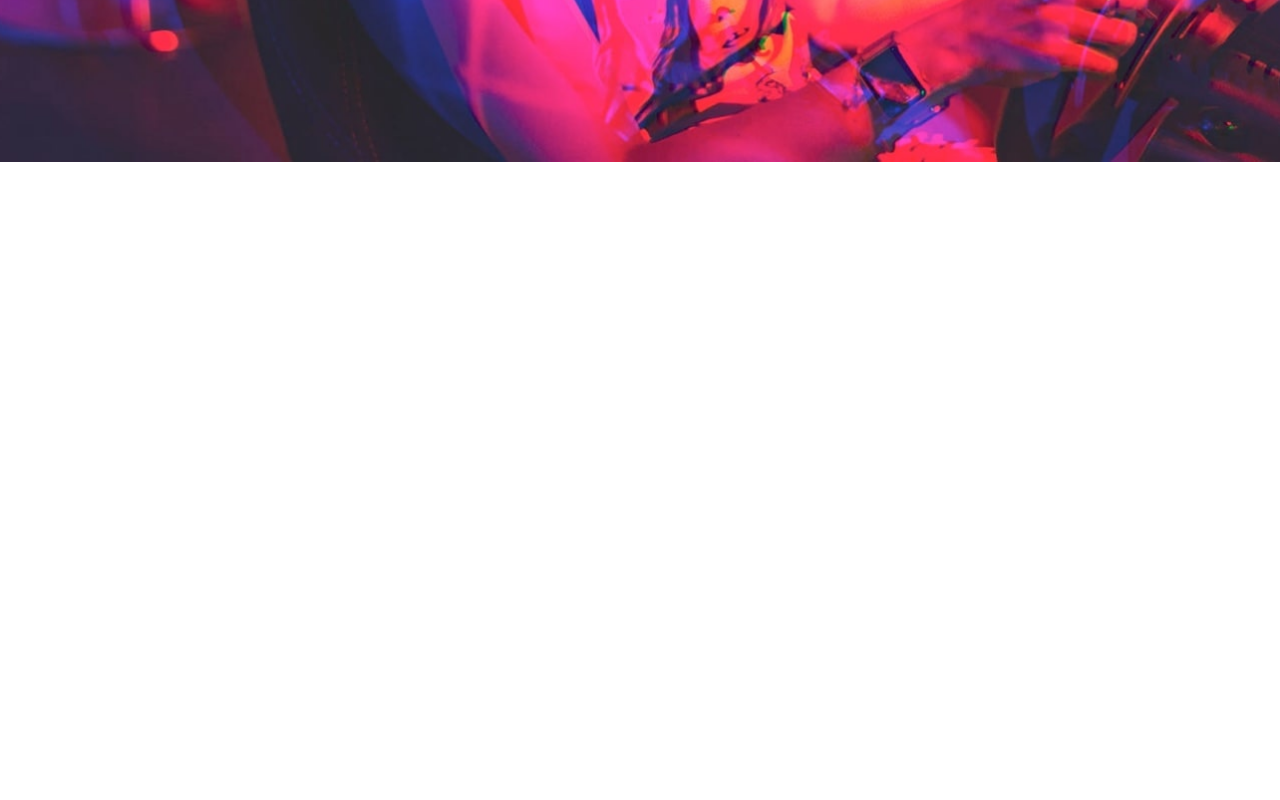
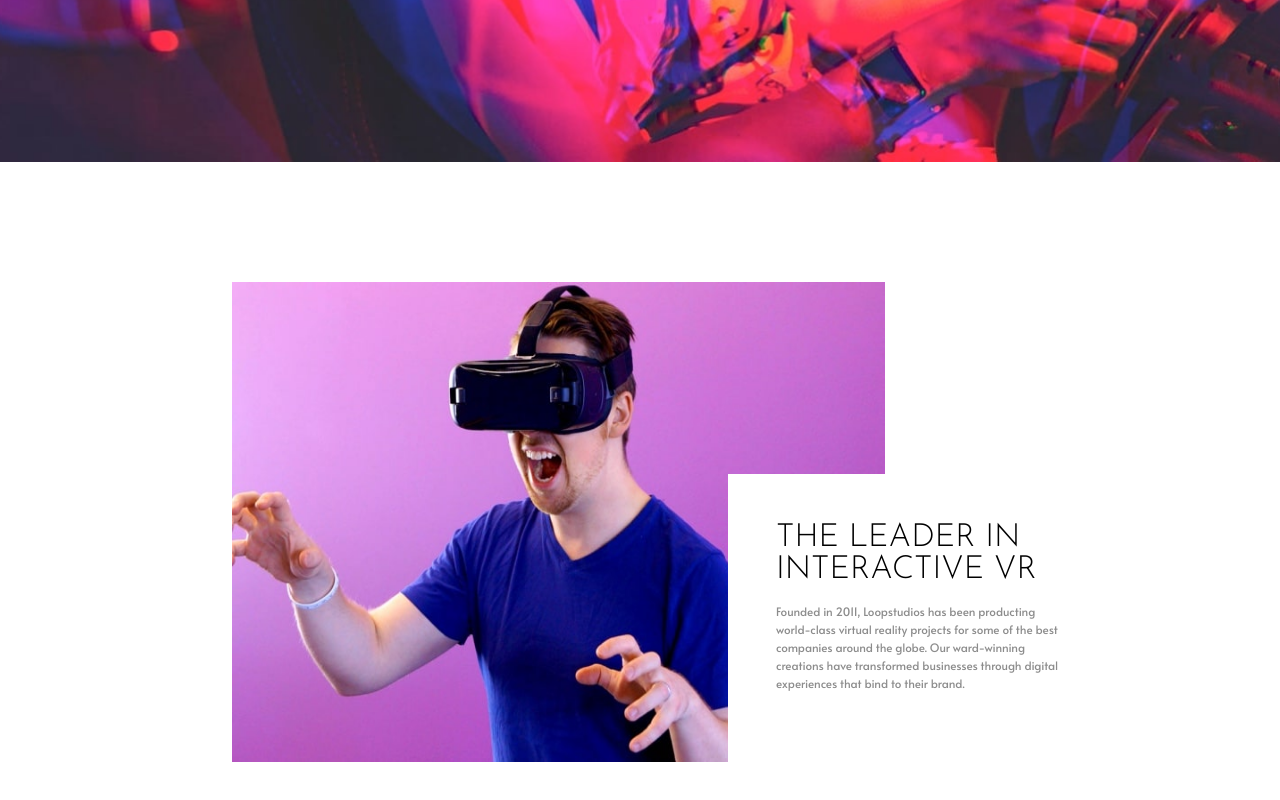
Before and after one commit to JPbyte/Loopstudio-React-Styled-components, a React (Create React App) app: page / in a window 1280 px wide. Shown: the part 486-1286 px from the top of the page. Before the commit the page ends 800 px from the top, so only its background shows below. Built offline with nearby package versions, Linux system fonts and the light colour scheme.

Commit message:
começando a criar o component grid creations

```diff
--- a/public/index.html
+++ b/public/index.html
@@ -2,7 +2,7 @@
 <html lang="pt-br">
 <head>
   <meta charset="utf-8" />
-  <link rel="icon" href="https://cdn-icons-png.flaticon.com/512/1068/1068754.png" />
+  <link rel="icon"  href="https://cdn-icons-png.flaticon.com/512/1068/1068754.png" />
   <meta name="viewport" content="width=device-width">
   <title>Loopstudio</title>
   <link rel="preconnect" href="https://fonts.googleapis.com">
--- a/src/App.js
+++ b/src/App.js
@@ -1,12 +1,16 @@
+import Creation from './home/creations/creation';
 import Home from './home/home';
+import Hero from './home/section-hero/hero';
 import GlobalStyle from './styles/GlobalStyle';
 
 
 function App() {
   return (
     <>
-      <GlobalStyle />
-      <Home />
+      <GlobalStyle/>
+      <Home/>
+      <Hero/>
+      <Creation/>
     </>
   );
 }
--- /dev/null
+++ b/src/home/creations/creation.jsx
@@ -0,0 +1,12 @@
+import React from "react";
+
+
+const Creation = () => {
+    return(
+        <section className="creations-grid">
+
+        </section>
+    )
+}
+
+export default Creation
--- a/src/home/header/header.jsx
+++ b/src/home/header/header.jsx
@@ -1,25 +1,32 @@
-import React from "react";
+import React, { useState } from "react";
 import logo from "../../images/logo.svg";
-import { HeaderL, HeaderUp } from "./style";
-import { TfiAlignRight } from "react-icons/tfi";
+import { HeaderL, HeaderUp, NavList } from "./style";
+import { TfiAlignCenter } from "react-icons/tfi";
+
 
 const Header = () => {
+
+    const [showMenu, setMenu] = useState(false);
+
+    function toggle(){
+        setMenu(!showMenu)
+    }
     return(
         <HeaderL>
             <HeaderUp>
                 <div className="img-logo">
                     <img src={logo} alt="logo"/>
-                    <TfiAlignRight size="2rem" color="white"/>
+                    <TfiAlignCenter onClick={toggle} size="2rem" color="white" cursor="pointer"/>
                 </div>
-                    <nav>
+                    <NavList open={showMenu}>
                         <ul>
-                            <li>About</li>
-                            <li>Carrers</li>
-                            <li>Events</li>
-                            <li>Products</li>
-                            <li>Support</li>
+                            <li><a href="#about">About</a></li>
+                            <li><a href="#Carrers">Carrers</a></li>
+                            <li><a href="#Events">Events</a></li>
+                            <li><a href="#Products">Products</a></li>
+                            <li><a href="#Support">Support</a></li>
                         </ul>
-                    </nav>
+                    </NavList>
             </HeaderUp>
             <div className="headerText">
                 <h1>IMMERSIVE EXPERIENCES THAT DELIVER</h1>
--- a/src/home/header/style.js
+++ b/src/home/header/style.js
@@ -12,7 +12,7 @@ export const HeaderL = styled.header`
             max-width: 42rem;
             height: 20rem;
             margin-left: 9rem;
-            border: 0.3rem var(--Dark-Gray) solid;
+            border: 0.2rem var(--Dark-Gray) solid;
             display: flex;
             align-items: center;
                 h1{
@@ -42,9 +42,27 @@ export const HeaderUp = styled.div`
     justify-content: space-between;
     align-items: center;
     padding: 4rem 9rem;
-        img{
-            height: 2rem;
+        .img-logo{
+            svg{
+                display: none;
             }
+        }
+    @media screen and (max-width: 900px){
+        padding: 0;
+        margin-bottom: 8rem;
+            .img-logo{
+                width: 100%;
+                display: flex;
+                justify-content: space-between;
+                z-index: 2;
+                    svg{
+                        display: block;
+                    }
+            }
+    }
+`;
+
+export const NavList = styled.nav`
     ul{
         display: flex;
             li{
@@ -54,27 +72,47 @@ export const HeaderUp = styled.div`
                 margin-left: 2.5rem;
                 cursor: pointer;
                 transition: all 0.5s;
+                    a{
+                        color: var(--White);
+                            &:hover{
+                                color: #FFD700;
+                            }
+                    }
                     &:hover{
                         transform: translateY(-0.2rem);
                         scale: 1.2;
-                            color: var(--Black);
                     }
             }
             li:first-child{
                 margin-left: 0;
             }
     }
-    @media screen and (max-width: 900px){
-        padding: 0;
-        margin-bottom: 8rem;
-            .img-logo{
+    @media screen and (max-width: 900px) {
         width: 100%;
+        height: ${({open}) => (open ? "100%" : "0")};
+        position: fixed;
+        left: 0;
+        top: 0;
+        background-color: var(--Black);
+        overflow: hidden;
+        transition: height .4s ease-in-out;
+        z-index: 1;
+            ul{
+                height: 100%;
+                justify-content: flex-start;
+                margin-top: 13rem;
                 display: flex;
-                justify-content: space-between;
+                flex-direction: column;
+                margin-left: 1rem;
+                    li{
+                        width: 100%;
+                        max-width: 6rem;
+                        font-size: 1.5rem;
+                        margin-left: 0;
+                        margin-bottom: 1rem;
+                            &:hover{
+                                color: #FFD700;
                             }
-            nav{
-                ul{
-                    display: none;
                     }
             }
     }
--- /dev/null
+++ b/src/home/section-hero/hero.jsx
@@ -0,0 +1,21 @@
+import React from "react";
+import { Article, HeroContainer, Main } from "./style";
+
+const Hero = () => {
+    return(
+        <HeroContainer>
+            <Main>
+                <Article>
+                    <h2>the leader in interactive vr</h2>
+                        <p>Founded in 2011, Loopstudios has been producting world-class virtual reality projects for
+                        some of the best companies around the globe. Our ward-winning creations have transformed
+                        businesses through digital experiences that bind to their brand.
+                        </p>
+                </Article>
+            </Main>
+        </HeroContainer>
+    )
+}
+
+
+export default Hero
--- /dev/null
+++ b/src/home/section-hero/style.js
@@ -0,0 +1,74 @@
+import styled from "styled-components";
+import Interactive from "../../images/desktop/image-interactive.jpg"
+
+export const HeroContainer = styled.div`
+    width: 100%;
+    height: 45rem;
+    background-color: var(--White);
+    display: flex;
+    justify-content: center;
+    align-items: center;
+
+    @media screen and (max-width: 800px) {
+        height: 35rem;
+        margin-top: 2rem;
+        align-items: flex-start;
+    }
+`;
+
+export const Main = styled.div`
+    width: 100%;
+    max-width: 51rem;
+    height: 30rem;
+    background: url(${Interactive}) no-repeat;
+    background-size: 80% 100%;
+    position: relative;
+
+    @media screen and (max-width: 800px) {
+        height: 12rem;
+        background-position: center;
+        background-size: 90% 100%;
+    }
+`;
+
+export const Article = styled.article`
+    position: absolute;
+    width: 100%;
+    max-width: 24rem;
+    height: 20rem;
+    background: white;
+    bottom: -2rem;
+    right: -4rem;
+    padding: 3rem;
+        h2{
+            color: var(--Black);
+            font-size: 2rem;
+            font-family: var(--JosefinSans);
+            font-weight: 400;
+            text-transform: uppercase;
+            margin-bottom: 1rem;
+        }
+        p{
+            color: var(--Dark-Gray);
+            font-size: 0.728rem;
+            font-family: var(--Alata);
+            line-height: 18px;
+        }
+
+    @media screen and (max-width: 800px){
+        display: flex;
+        flex-direction: column;
+        align-items: center;
+        justify-content: center;
+        text-align: center;
+        top: 12rem;
+        bottom: 0;
+        right: 0;
+        padding: 0;
+            p{
+                width: 100%;
+                max-width: 16.5rem;
+                font-size: .8rem;
+            }
+    }
+`;
--- a/src/styles/GlobalStyle.js
+++ b/src/styles/GlobalStyle.js
@@ -14,6 +14,10 @@ const GlobalStyle = createGlobalStyle`
         min-height: 100vh;
     }
 
+    button{
+        border: none;
+    }
+
     :root{
         --White: hsl(0, 0%, 100%);
         --Black: hsl(0, 0%, 0%);
```
Lines whose indentation alone changed are shown as unchanged.
